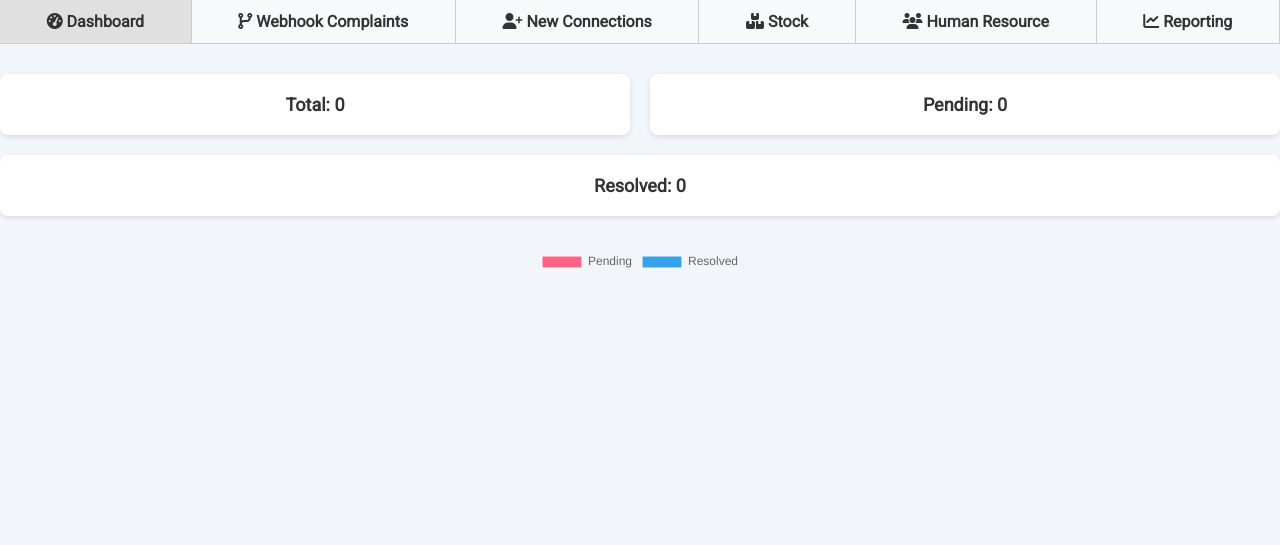
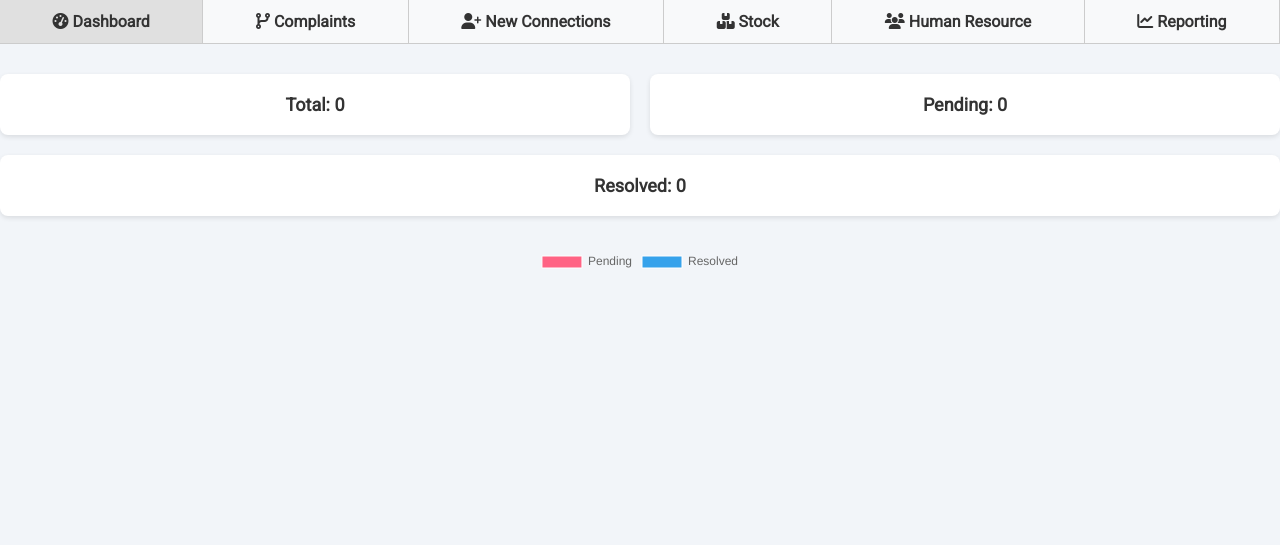
Before and after one commit to Suraj27251/complaint-management-system, a Flask app: page / in a window 1280 px wide. Shown: the part 61-606 px from the top of the page. Run offline with Flask 3, Linux system fonts and the light colour scheme; data that the repository does not hold is empty; some libraries are stand-ins or nearby versions.

Commit message:
Update dashboard.html

```diff
--- a/templates/dashboard.html
+++ b/templates/dashboard.html
@@ -27,7 +27,7 @@
 <!-- 💂️ TABS -->
 <div class="tabs">
     <div class="tab active"><a href="#"><i class="fas fa-tachometer-alt"></i> Dashboard</a></div>
-    <div class="tab"><a href="{{ url_for('complaints_page') }}"><i class="fas fa-code-branch"></i> Webhook Complaints</a></div>
+    <div class="tab"><a href="{{ url_for('complaints_page') }}"><i class="fas fa-code-branch"></i> Complaints</a></div>
     <div class="tab"><a href="{{ url_for('new_connections') }}"><i class="fas fa-user-plus"></i> New Connections</a></div>
     <div class="tab"><a href="{{ url_for('stock') }}"><i class="fas fa-boxes-stacked"></i> Stock</a></div>
     <div class="tab"><a href="{{ url_for('hr_dashboard') }}"><i class="fas fa-users"></i> Human Resource</a></div>
```
